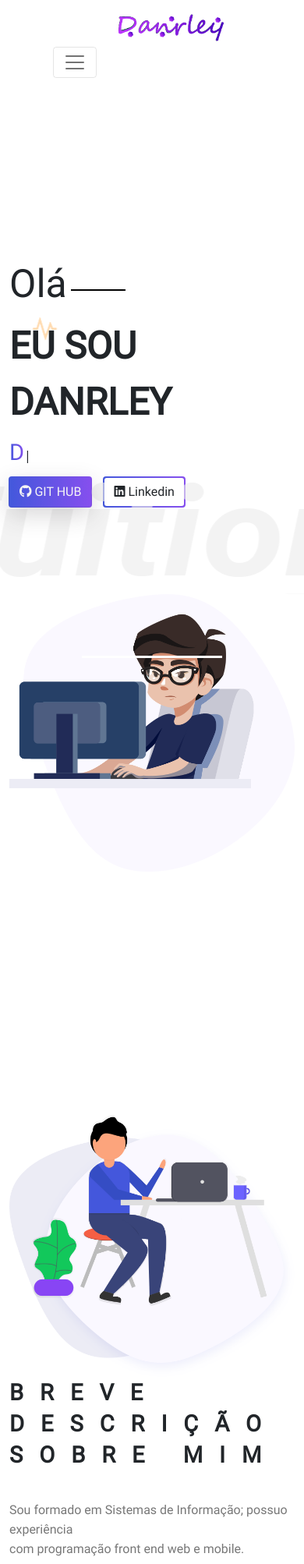
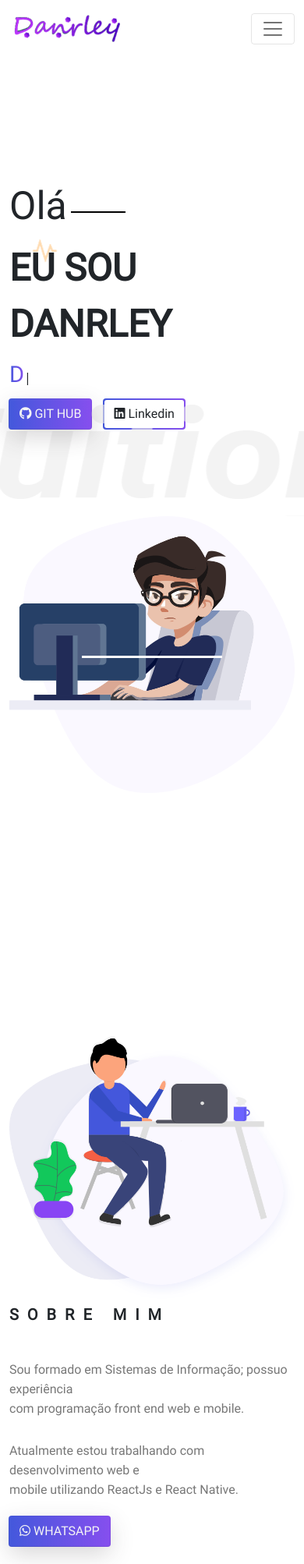
Before and after one commit to DanleyCr7/portifolio, a PHP site: page / in a window 390 px wide. Shown: the top 2006 px of the page at 78% size. Run offline with PHP 8.4, Linux system fonts and the light colour scheme.

Commit message:
card responsive margin

```diff
--- a/css/styles.css
+++ b/css/styles.css
@@ -88,8 +88,8 @@ width: 80rem;
 /* Start about area */
 .site-main .about-area .about-title h2 >span{
     display: block;
-    font: normal bold 29px/40px var(--roboto);
-    letter-spacing: 21px;
+    font: normal bold 20px/40px var(--roboto);
+    letter-spacing: 11px;
 }
 .site-main .about-area .about-title .paragraph >p{
     padding: .4rem 0;
@@ -201,30 +201,34 @@ footer.footer-area .social a:hover > i{
 
 /* End Footer */
 
-@media (max-width: 850px) {
-    .header_area .main-menu .navbar img{
-        width: 10px;
-     }
-    .header_area .main-menu .navbar{
-        padding: 1rem 1rem 0 1rem ;
-     }
 
- }
 @media (max-width: 800px) {
     .header_area .main-menu .navbar img{
         width: 160px;
      }
     .header_area .main-menu .navbar{
-        padding: 1rem 1rem 0 1rem ;
+        padding: 0%;
+        position: fixed;
+        top: 0%;
+        left: 5px;
      }
 
  }
  @media (max-width: 500px) {
     .header_area .main-menu .navbar img{
         width: 140px;
+        margin-right: 1rem;
+        position: fixed;
+        top: 2%;
+        left: 15px;
      }
     .header_area .main-menu .navbar{
-        padding: 1rem 1rem 0 1rem ;
+        position: fixed;
+        top: 2%;
+        right: 0;
      }
+     .header_area .main-menu .navbar .navbar-brand{
+        margin-left: 5rem;
+    }
 
  }
--- a/home.html
+++ b/home.html
@@ -102,8 +102,6 @@
                     </div>
                     <div class="col-lg-6 col-md-12 about-title">
                         <h2 class="text-uppercase">
-                            <span>Breve</span>
-                            <span>descrição</span>
                             <span>sobre mim</span>
                         </h2>
                         <div class="paragraph py-4 w75">
```
